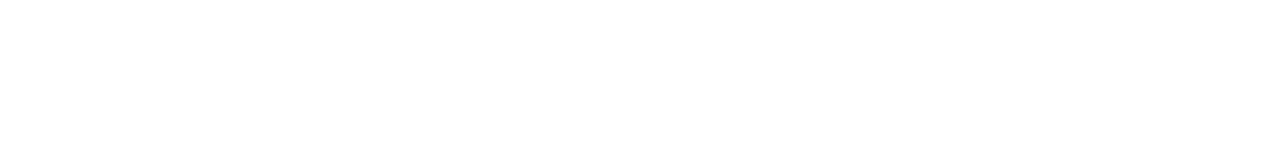
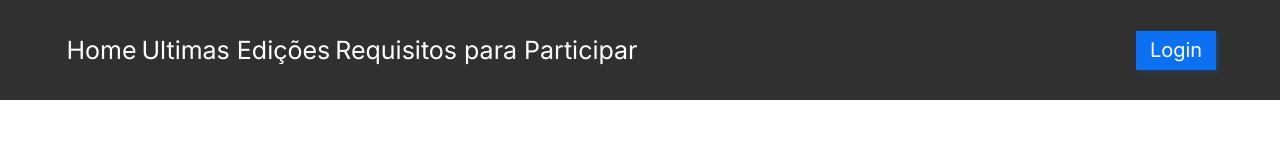
Before and after one commit to SharonCartonilho/Bootcamp, a plain HTML site: page index.html in a window 1280 px wide. Drawn offline with Linux system fonts and the light colour scheme.

Commit message:
Estilo Css p menu

```diff
--- a/index.html
+++ b/index.html
@@ -4,8 +4,20 @@
     <meta charset="UTF-8">
     <meta name="viewport" content="width=device-width, initial-scale=1.0">
     <title>Projeto Bootcamp</title>
+    <link rel="stylesheet" href="style.css">
+
 </head>
 <body>
+    <Nav id="Primeira-parte">
+        <div id="menu1">
+            <a href=""> Home  </a>
+            <a href="">Ultimas Edições</a>
+            <a href="">Requisitos para Participar</a>
+        </div>
+
+        <button>Login</button>
+    </Nav>
+
 
 </body>
 </html>
--- /dev/null
+++ b/style.css
@@ -0,0 +1,54 @@
+@import url('https://fonts.googleapis.com/css2?family=Inter:wght@100..900&family=Open+Sans:ital,wght@0,300..800;1,300..800&family=Raleway:ital,wght@0,100..900;1,100..900&display=swap');
+
+body{
+    margin: 0px;
+    padding: 0px;
+}
+
+#Primeira-parte{
+    width: 100%;
+    height: 100px;
+    background-color: #303030;
+    display: flex;
+    justify-content: space-between;
+    align-items: center;
+
+}
+#menu1{
+    display: flex;
+    width: 45%;
+    justify-content:space-around;
+    align-items: center;
+    margin-left: 5%;
+}
+
+#Primeira-parte div a:hover{
+    color: #cccccc;
+
+
+}
+
+#Primeira-parte button{
+    margin-right: 5%;
+    background-color: #0c70f2;
+    border: 0px;
+    height: 39px;
+    width: 80px;
+    font-family: "inter";
+    font-size: 20px ;
+    font-weight: 600px;
+    color: white;
+    box-shadow: 3px 2px 4px rgba(12, 112, 242, 0.25);
+    cursor: pointer;
+
+}
+
+#Primeira-parte div a{
+    font-size: 25px;
+    font-weight: 600px;
+    font-family: "inter";
+    color: white;
+    text-decoration: none;
+
+
+}
```
